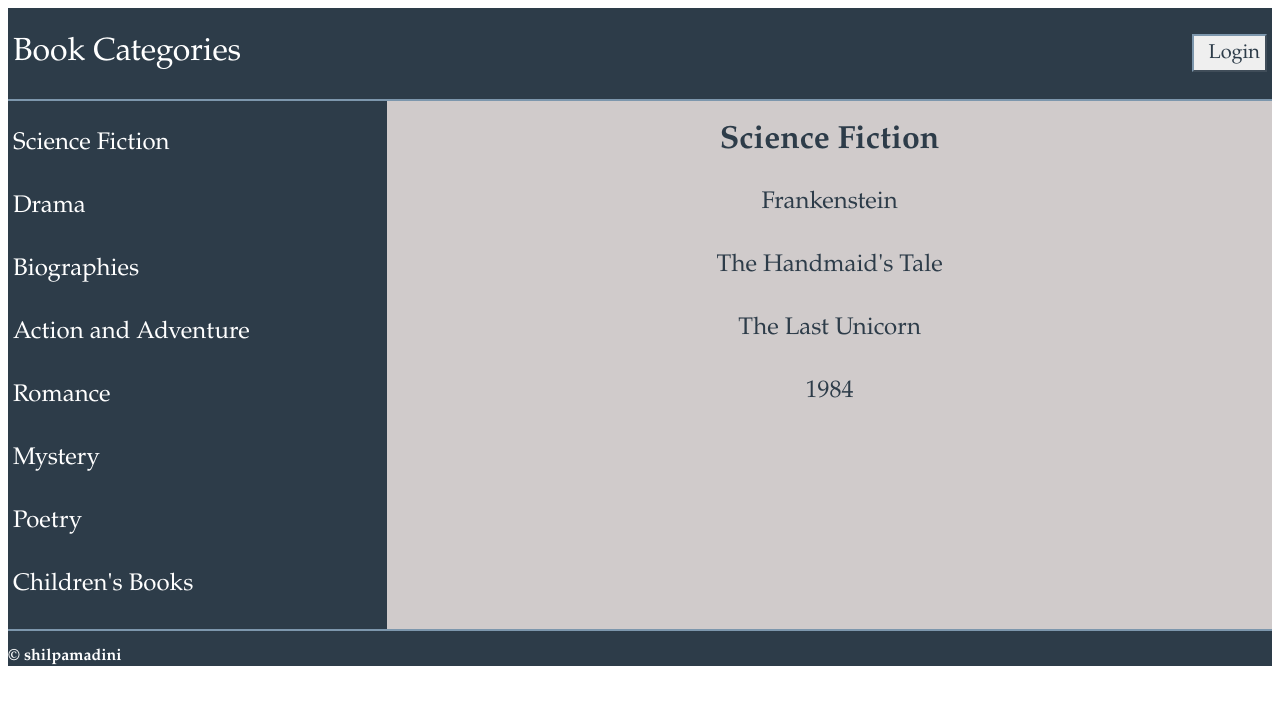
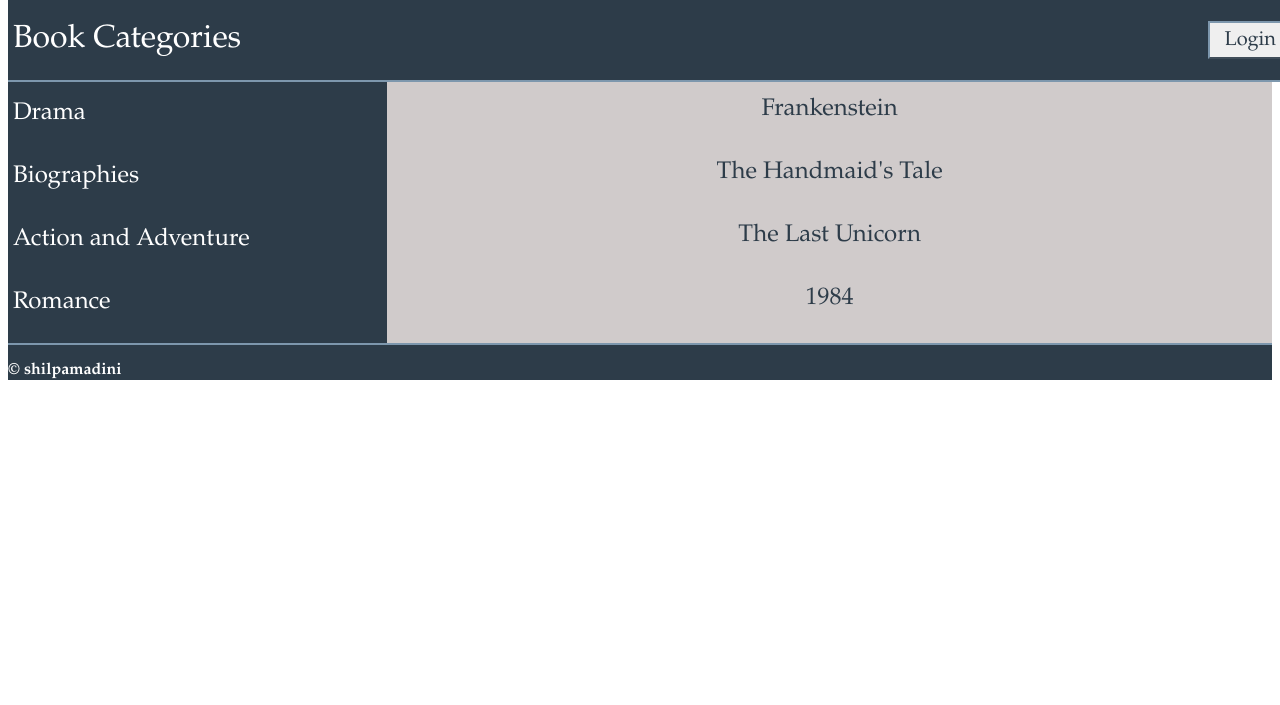
Before and after one commit to shilpamadini/Item-Catalog, a Flask app: page /1/ in a window 1280 px wide. Shown: the top 705 px of the page. Run offline with Flask 2, Linux system fonts and the light colour scheme.

Commit message:
final version

```diff
--- a/static/styles.css
+++ b/static/styles.css
@@ -15,6 +15,7 @@
     align-items: center ;
     justify-content: space-between ;
     border-bottom: 0.75mm solid #7d97ad ;
+    position: fixed;
 }
 
 .name h1 {
@@ -62,7 +63,9 @@
     width: 30%;
     vertical-align: top;
     background-color:#2d3c49;
-    overflow:scroll;
+    height: 100%;
+    overflow-x:hidden;
+    overflow-y:scroll;
 }
 
 .scrolling-sidebar h3 {
@@ -80,7 +83,9 @@
     vertical-align: top;
     text-align: center;
     background-color:#d0cbcb;
-    overflow:scroll;
+    height: 100%;
+    overflow-x:hidden;
+    overflow-y: scroll;
 }
 
 .content h1 {
--- a/templates/items.html
+++ b/templates/items.html
@@ -22,10 +22,6 @@
             {% endwith %}
 			<div>
 				<h1>{{ catalog.catalog_name }}
-					<!--<figure class="creator">
-						<img src="{{ url_for('static', filename='blank_user.gif') }}">
-						<figcaption>Menu creator's name goes here</figcaption>
-					</figure>-->
 				</h1>
 			</div>
 			<div class='btn-name'>
--- a/templates/publicitems.html
+++ b/templates/publicitems.html
@@ -22,10 +22,6 @@
             {% endwith %}
 			<div>
 				<h1>{{ catalog.catalog_name }}
-					<!--<figure class="creator">
-						<img src="{{ url_for('static', filename='blank_user.gif') }}">
-						<figcaption>Menu creator's name goes here</figcaption>
-					</figure>-->
 				</h1>
 			</div>
 			{% if item !=[] %}
```
Also changed, not shown: README.md (added), itemcatalog.db, 1 other file.
